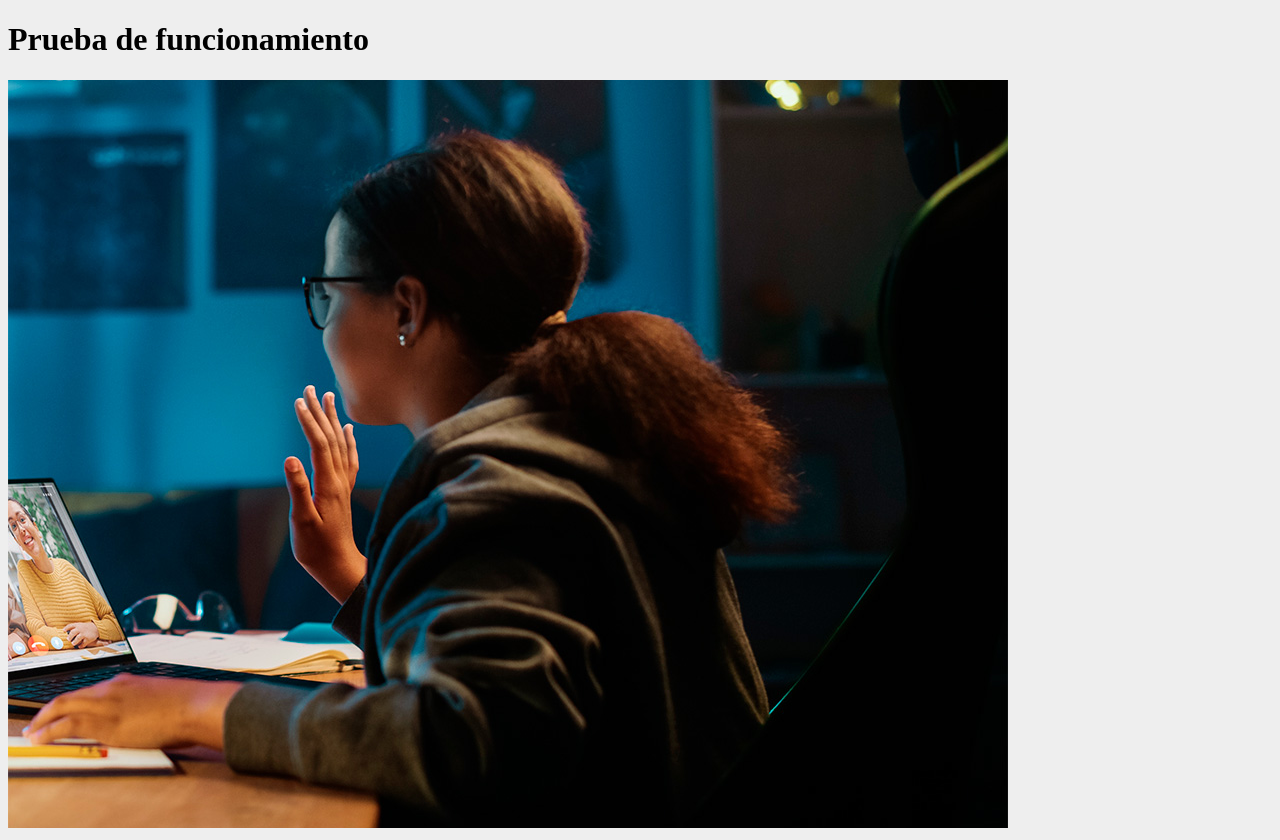
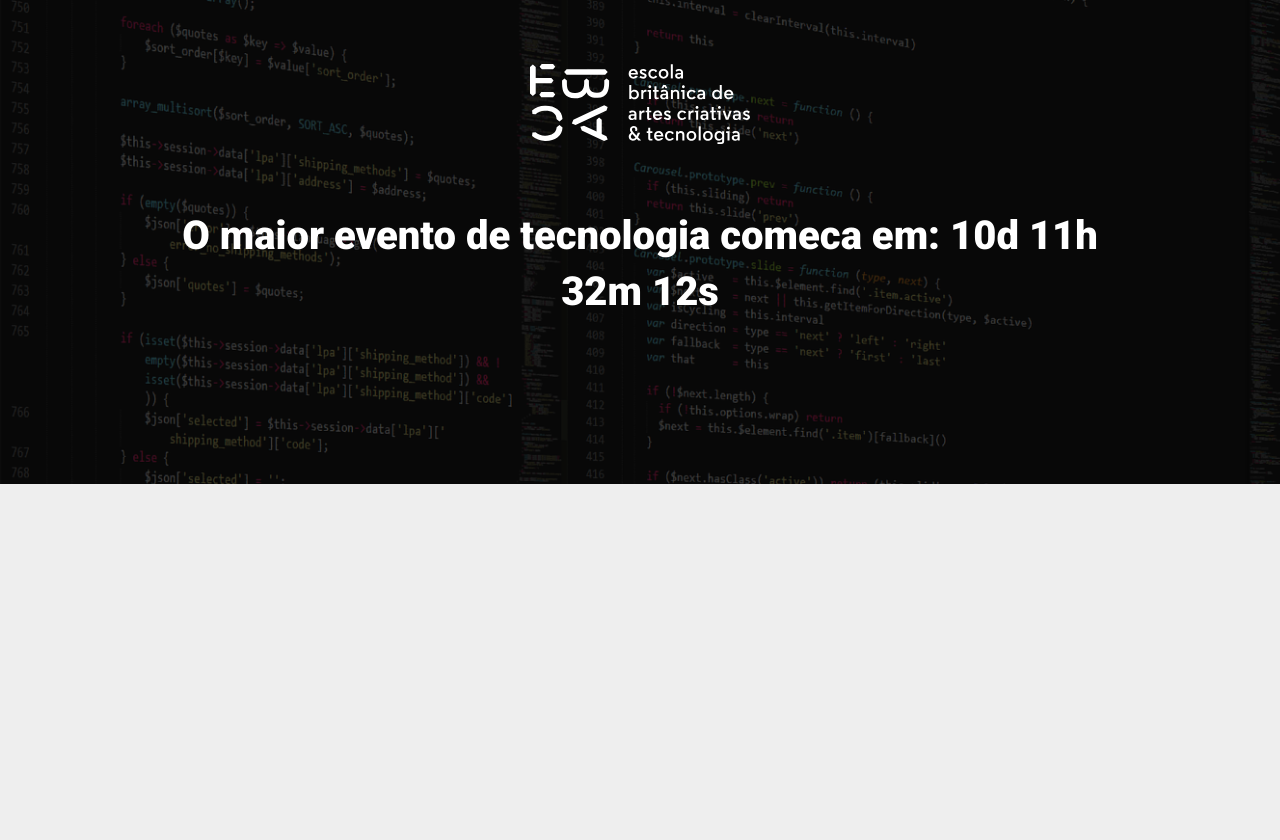
Before and after one commit to losecris78/ebac_event_w22, a website built with Parcel: page src/index.html in a window 1280 px wide. After the commit the page ends 800 px from the top, so only its background shows below. Built offline with nearby package versions, Linux system fonts and the light colour scheme.

Commit message:
Components file and cta

```diff
--- a/src/index.html
+++ b/src/index.html
@@ -3,11 +3,21 @@
 <head>
     <meta charset="UTF-8">
     <meta name="viewport" content="width=device-width, initial-scale=1.0">
-    <title>Evento</title>
+    <title>EBAC Tech Talks</title>
+    <link rel="preconnect" href="https://fonts.googleapis.com">
+    <link rel="preconnect" href="https://fonts.gstatic.com" crossorigin>
+    <link href="https://fonts.googleapis.com/css2?family=Roboto:ital,wght@0,100;0,300;0,400;0,500;0,700;0,900;1,100;1,300;1,400;1,500;1,700;1,900&display=swap" rel="stylesheet">
     <link rel="stylesheet" href="./styles/main.scss">
 </head>
 <body>
-    <h1>Prueba de funcionamiento</h1>
-    <img src="./images/backend.png" alt="">
+    <header class="hero">
+        <div class="container">
+            <img class="hero__logo" src="./images/ebac_logo.svg" alt="Logo EBAC">
+            <p class="hero__text">O maior evento de tecnologia comeca em: 10d 11h 32m 12s</p>
+
+        </div>
+    </header>
+    <script src="./scripts/main.js"></script>
 </body>
+
 </html>
--- /dev/null
+++ b/src/styles/_hero.scss
@@ -0,0 +1,45 @@
+.hero{
+    padding-top: 64px;
+    padding-bottom: 100px;
+    background-image: url(../images/fundo.png);
+    background-repeat: no-repeat;
+    background-size: cover;
+    position: relative;
+    .container{
+        position:relative;
+    }
+
+    &::before{
+        position: absolute;
+        top:0;
+        left:0;
+        width:100%;
+        height: 100%;
+        background-color: #000;
+        content:'';
+        opacity: 0.7;
+    }
+    &__text{
+        margin-top: 64px;
+        margin-bottom: 64px;
+        font-size: 40px;
+        line-height: 56px;
+        font-weight: 800;
+        text-align: center;
+    }
+    &__logo{
+        margin: 0 auto;
+        height: 80px;
+        display:block;
+    }
+    @media (max-width:640px){
+        &__logo{
+            height: 24px;
+        }
+        &__text{
+            font-size: 22px;
+            line-height: 24px;
+            margin:24px 0;
+        }
+    }
+}
--- a/src/styles/main.scss
+++ b/src/styles/main.scss
@@ -1,3 +1,23 @@
+@use 'hero';
+* {
+    margin: 0;
+    padding: 0;
+    box-sizing: border-box;
+    font-family: "Roboto", sans-serif;
+    color:#fff;
+}
+.container{
+    max-width: 960px;
+    width: 100%;
+    margin: 0 auto;
+    @media(max-width: 640px){
+        max-width: 80%;
+    }
+    @media(max-width: 1024px){
+        max-width: 90%;
+    }
+}
+
 body{
     background-color:#eee;
 }
```
